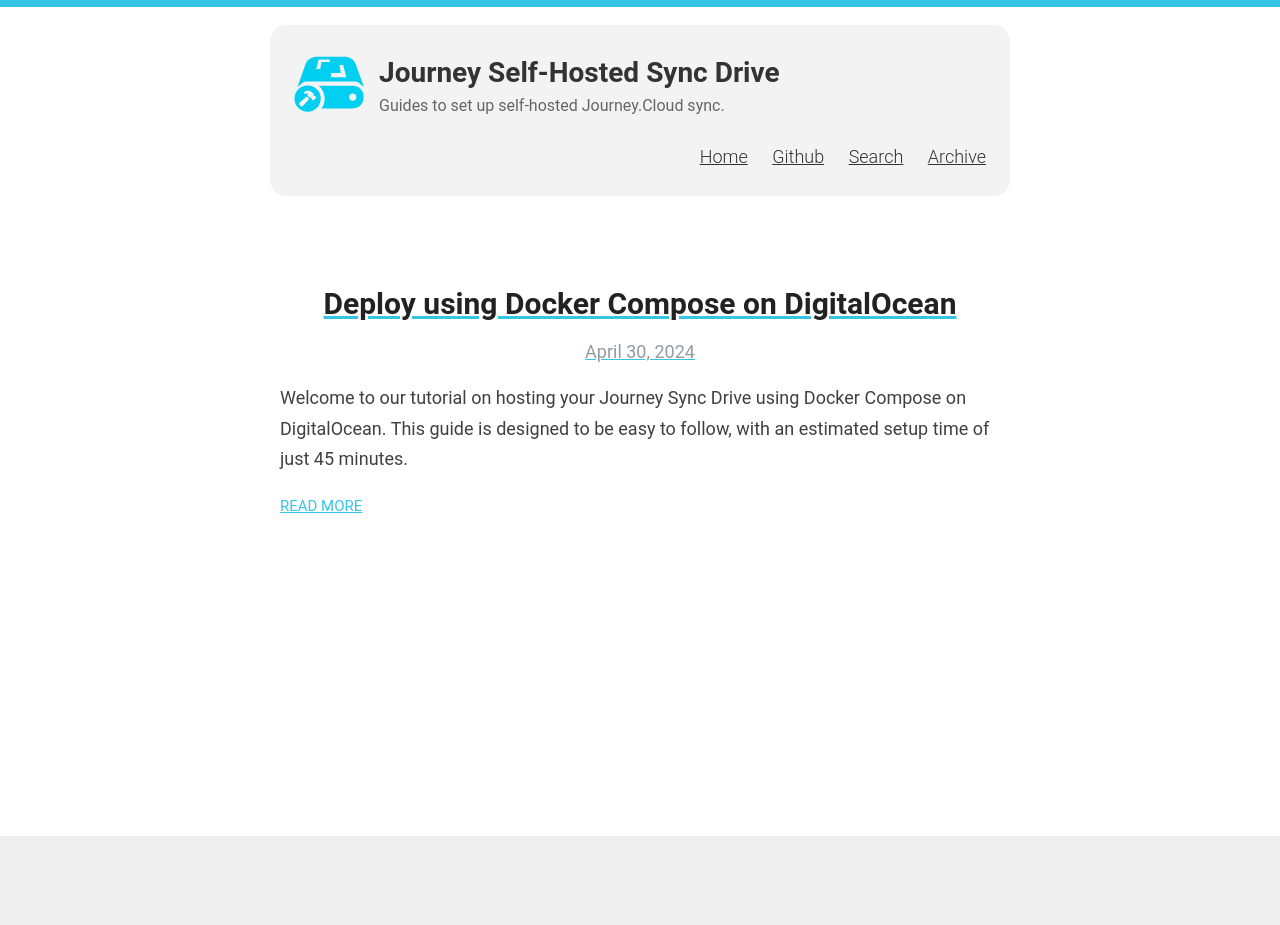
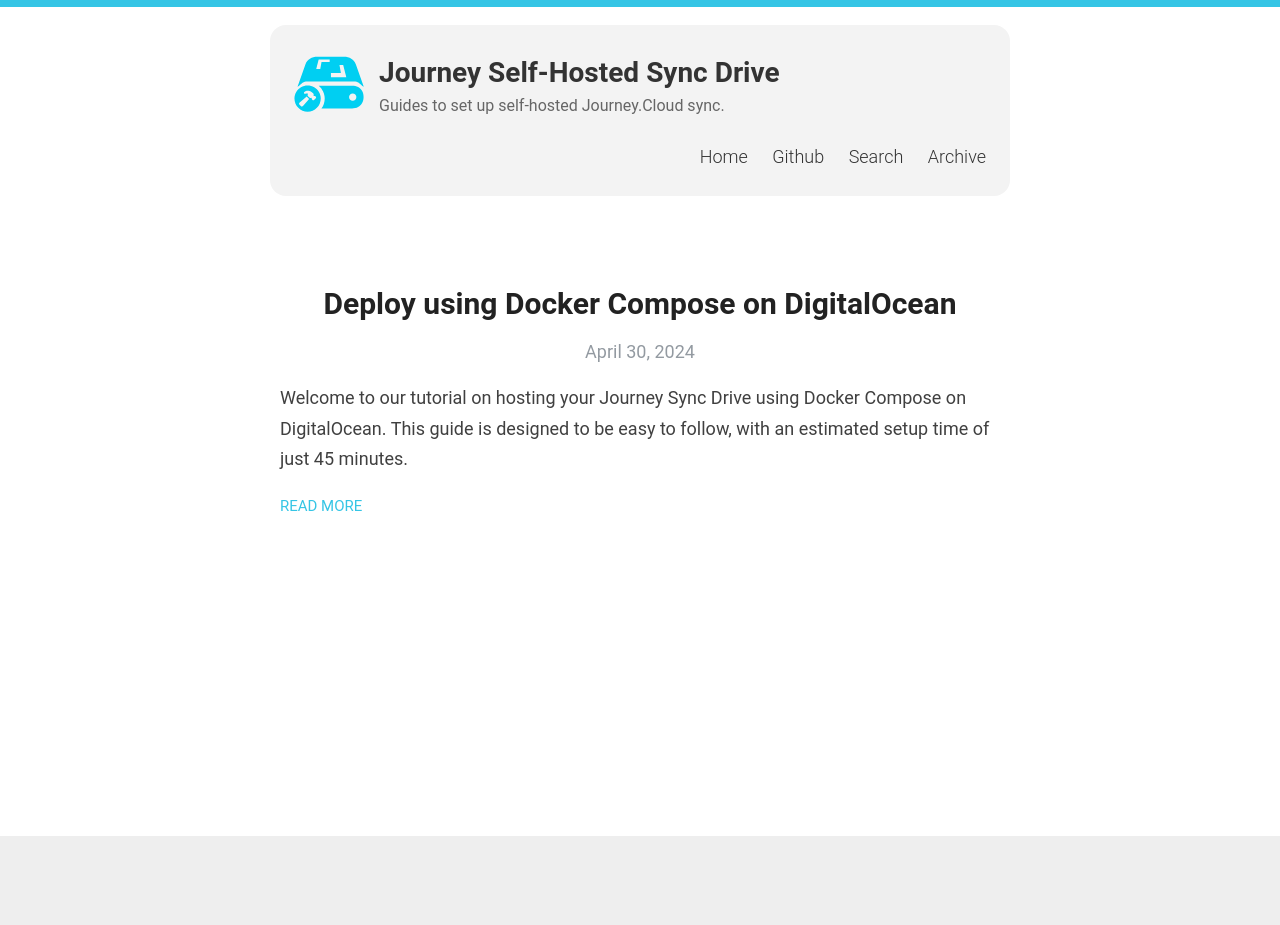
Before and after one commit to Journey-Cloud/self-hosted-boilerplate, a Jekyll site: the page built from site/index.html, in a window 1280 px wide. Built offline with Jekyll 4.4.1, drawn with Linux system fonts in a browser that asks for light colours; some web fonts are replaced; the list of posts is cut into pages by our own code.

Commit message:
Fixed a href text-decoration, Added contributing section in README

```diff
--- a/site/assets/style.scss
+++ b/site/assets/style.scss
@@ -177,6 +177,7 @@ span[data-pullquote]:before {
 a {
   color: $blue;
 	cursor: pointer;
+  text-decoration: none;
   &:hover, &:active {
     color: $blue;
   }
@@ -309,9 +310,6 @@ p > img {
   font-size: 28px;
   text-align: left;
 
-  a {
-    text-decoration: none;
-  }
   @include mobile {
     text-align: center;
   }
@@ -688,7 +686,6 @@ Modules - reusable parts of our design
   background-color: #4CAF50;
   border-radius: 50px;
   color: #fff;
-  text-decoration: none;
 }
 
 .pagination a, .pagination span {
@@ -1127,6 +1124,11 @@ div.highlight {
   border-radius: 4px;
 }
 
+.entry {
+  a {
+    text-decoration: underline;
+  }
+}
 // Settled on moving the import of syntax highlighting to the bottom of the CSS
 // ... Otherwise it really bloats up the top of the CSS file and makes it difficult to find the start
 //@import "highlights";
```
Also changed, not shown: README.md.
